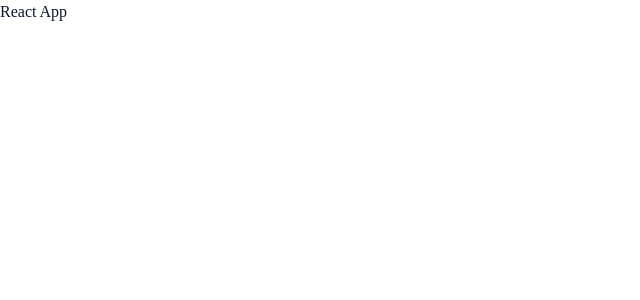
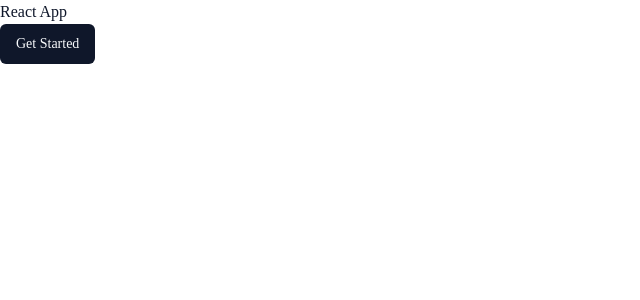
Before and after one commit to JPy-UwU/CodeOverflow, a React (Create React App) app in the folder client/: page / in a window 1280 px wide. Shown: the top 300 px of the page, without its empty margins (0-640 px from the left). Built offline with nearby package versions, Linux system fonts and the light colour scheme.

Commit message:
Add @radix-ui/react-slot package and import Button component

```diff
--- a/client/package.json
+++ b/client/package.json
@@ -3,6 +3,7 @@
   "version": "0.1.0",
   "private": true,
   "dependencies": {
+    "@radix-ui/react-slot": "^1.0.2",
     "@testing-library/jest-dom": "^5.17.0",
     "@testing-library/react": "^13.4.0",
     "@testing-library/user-event": "^13.5.0",
--- a/client/src/App.js
+++ b/client/src/App.js
@@ -1,7 +1,10 @@
+import { Button } from "./components/Button";
+
 const App = () => {
   return (
     <div>
       <h1>React App</h1>
+      <Button>Get Started</Button>
     </div>
   );
 }
--- /dev/null
+++ b/client/src/components/Button.js
@@ -0,0 +1,49 @@
+import * as React from "react"
+import { Slot } from "@radix-ui/react-slot"
+import { cva } from "class-variance-authority"
+
+import { cn } from "../lib/utils"
+
+const buttonVariants = cva(
+  "inline-flex items-center justify-center whitespace-nowrap rounded-md text-sm font-medium ring-offset-background transition-colors focus-visible:outline-none focus-visible:ring-2 focus-visible:ring-ring focus-visible:ring-offset-2 disabled:pointer-events-none disabled:opacity-50",
+  {
+    variants: {
+      variant: {
+        default: "bg-primary text-primary-foreground hover:bg-primary/90",
+        destructive:
+          "bg-destructive text-destructive-foreground hover:bg-destructive/90",
+        outline:
+          "border border-input bg-background hover:bg-accent hover:text-accent-foreground",
+        secondary:
+          "bg-secondary text-secondary-foreground hover:bg-secondary/80",
+        ghost: "hover:bg-accent hover:text-accent-foreground",
+        link: "text-primary underline-offset-4 hover:underline",
+      },
+      size: {
+        default: "h-10 px-4 py-2",
+        sm: "h-9 rounded-md px-3",
+        lg: "h-11 rounded-md px-8",
+        icon: "h-10 w-10",
+      },
+    },
+    defaultVariants: {
+      variant: "default",
+      size: "default",
+    },
+  }
+)
+
+
+const Button = React.forwardRef(({ className, variant, size, asChild = false, ...props }, ref) => {
+  const Comp = asChild ? Slot : "button"
+  return (
+    <Comp
+      className={cn(buttonVariants({ variant, size, className }))}
+      ref={ref}
+      {...props}
+    />
+  )
+})
+Button.displayName = "Button"
+
+export { Button, buttonVariants }
```
Also changed, not shown: 1 other file (tests, documents, lock files or other folders).
